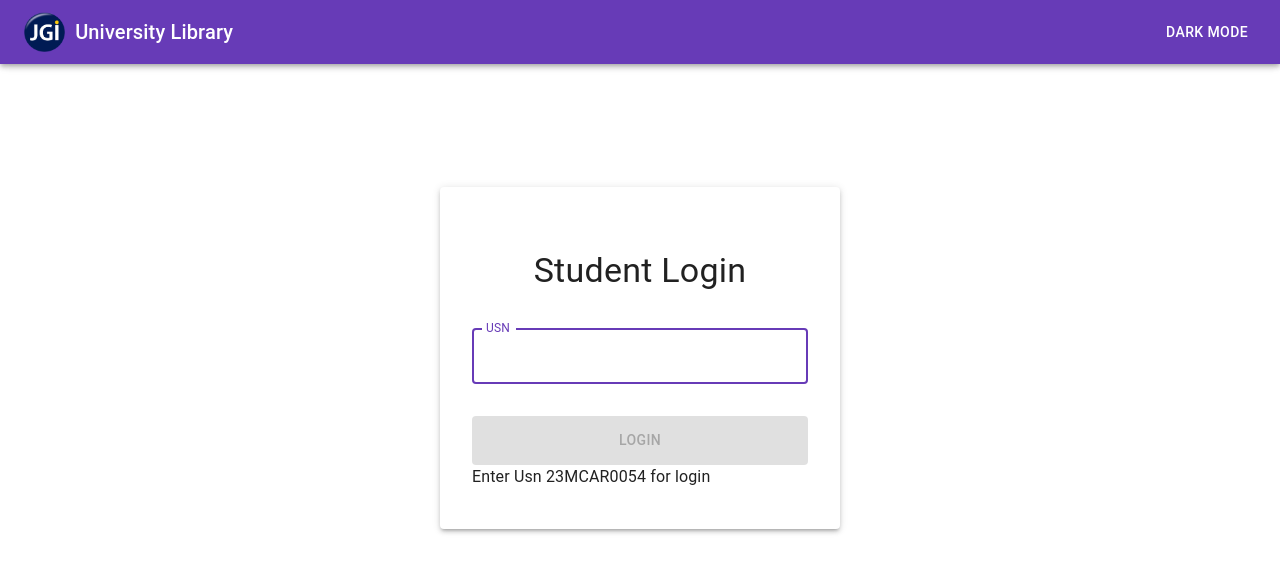
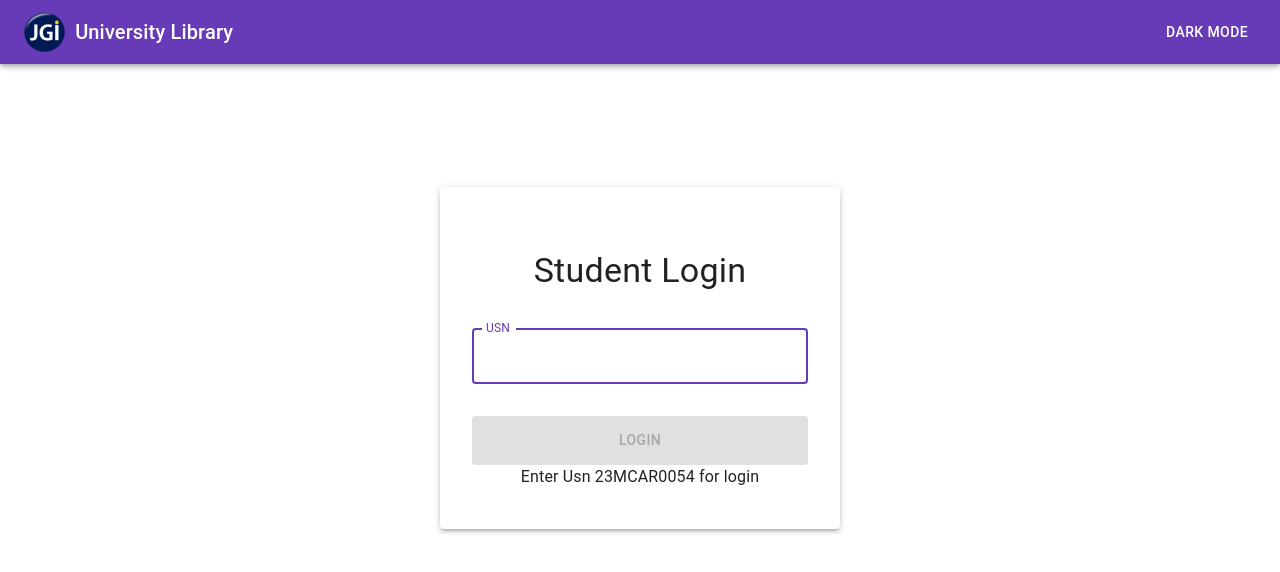
Before and after one commit to DhruvPandya2002/Lbrary-Managaement-UserSide, a React (Create React App) app: page / in a window 1280 px wide. Shown: the top 572 px of the page. Built offline with nearby package versions, Linux system fonts and the light colour scheme.

Commit message:
textAlign: "center"

```diff
--- a/src/Login.js
+++ b/src/Login.js
@@ -11,6 +11,7 @@ import {
 } from "@mui/material";
 import { useNavigate } from "react-router-dom";
 import { db, collection, getDocs, query, where } from "./firebase";
+import { Celebration } from "@mui/icons-material";
 
 const Login = ({ setUser }) => {
   const [usn, setUsn] = useState("");
@@ -61,6 +62,7 @@ const Login = ({ setUser }) => {
         justifyContent: "center",
         alignItems: "center",
         height: "83.5vh",
+        textAlign: "center",
         backgroundColor: "background.default", // Using theme background color
       }}
     >
@@ -101,7 +103,7 @@ const Login = ({ setUser }) => {
               {loading ? <CircularProgress size={24} color="inherit" /> : "Login"}
             </Button>
           </form>
-          <Typography variant="h8" gutterBottom align="center">
+          <Typography variant="h8" gutterBottom align="center"style={{ textAlign:"center" }}>
             Enter Usn 23MCAR0054 for login
           </Typography>
         </CardContent>
@@ -109,7 +111,4 @@ const Login = ({ setUser }) => {
     </Box>
   );
 };
-
 export default Login;
-
-// ************************************************************************************************************************************************************
```
